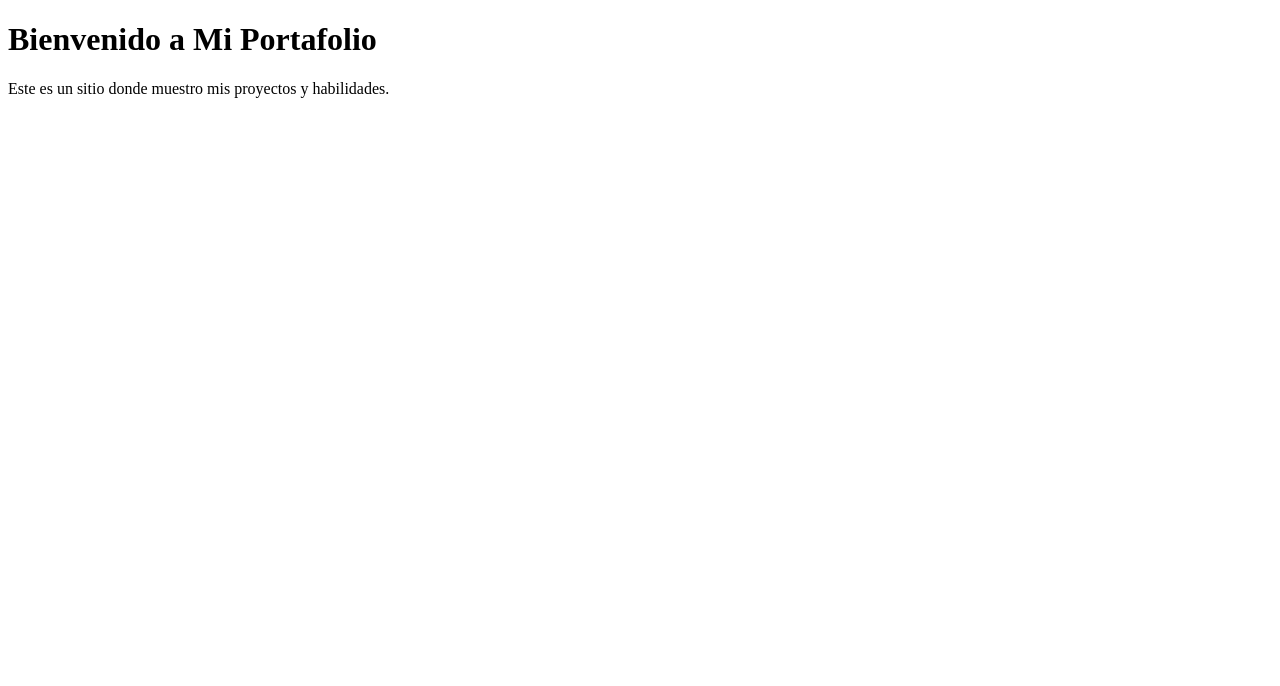
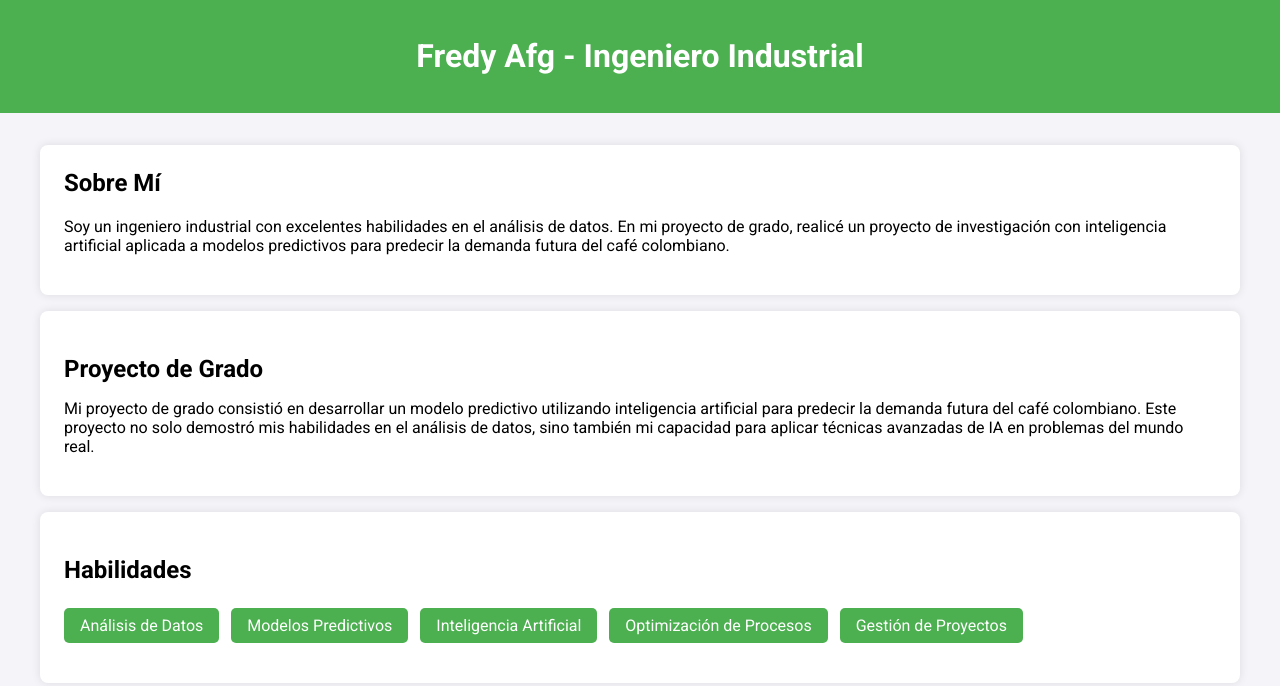
Before and after one commit to FredyAfg/mi-portafolio, a plain HTML site: page index.html in a window 1280 px wide. Drawn offline with Linux system fonts and the light colour scheme.

Commit message:
Update index.html

```diff
--- a/index.html
+++ b/index.html
@@ -3,10 +3,76 @@
 <head>
     <meta charset="UTF-8">
     <meta name="viewport" content="width=device-width, initial-scale=1.0">
-    <title>Mi Portafolio</title>
+    <title>Fredy Afg - Portafolio</title>
+    <link href="https://fonts.googleapis.com/css2?family=Roboto:wght@400;700&display=swap" rel="stylesheet">
+    <style>
+        body {
+            font-family: 'Roboto', sans-serif;
+            margin: 0;
+            padding: 0;
+            background-color: #f4f4f9;
+        }
+        .header {
+            background-color: #4CAF50;
+            color: white;
+            padding: 1rem 0;
+            text-align: center;
+        }
+        .container {
+            max-width: 1200px;
+            margin: 2rem auto;
+            padding: 0 2rem;
+        }
+        .intro, .project, .skills {
+            background: white;
+            margin: 1rem 0;
+            padding: 1.5rem;
+            border-radius: 8px;
+            box-shadow: 0 0 10px rgba(0, 0, 0, 0.1);
+        }
+        .intro h1 {
+            margin-top: 0;
+        }
+        .project h2, .skills h2 {
+            margin-bottom: 1rem;
+        }
+        .skills ul {
+            list-style-type: none;
+            padding: 0;
+        }
+        .skills li {
+            background: #4CAF50;
+            color: white;
+            display: inline-block;
+            padding: 0.5rem 1rem;
+            border-radius: 5px;
+            margin: 0.5rem 0.5rem 0 0;
+        }
+    </style>
 </head>
 <body>
-    <h1>Bienvenido a Mi Portafolio</h1>
-    <p>Este es un sitio donde muestro mis proyectos y habilidades.</p>
+    <header class="header">
+        <h1>Fredy Afg - Ingeniero Industrial</h1>
+    </header>
+    <div class="container">
+        <section class="intro">
+            <h1>Sobre Mí</h1>
+            <p>Soy un ingeniero industrial con excelentes habilidades en el análisis de datos. En mi proyecto de grado, realicé un proyecto de investigación con inteligencia artificial aplicada a modelos predictivos para predecir la demanda futura del café colombiano.</p>
+        </section>
+        <section class="project">
+            <h2>Proyecto de Grado</h2>
+            <p>Mi proyecto de grado consistió en desarrollar un modelo predictivo utilizando inteligencia artificial para predecir la demanda futura del café colombiano. Este proyecto no solo demostró mis habilidades en el análisis de datos, sino también mi capacidad para aplicar técnicas avanzadas de IA en problemas del mundo real.</p>
+        </section>
+        <section class="skills">
+            <h2>Habilidades</h2>
+            <ul>
+                <li>Análisis de Datos</li>
+                <li>Modelos Predictivos</li>
+                <li>Inteligencia Artificial</li>
+                <li>Optimización de Procesos</li>
+                <li>Gestión de Proyectos</li>
+            </ul>
+        </section>
+    </div>
 </body>
 </html>
```
